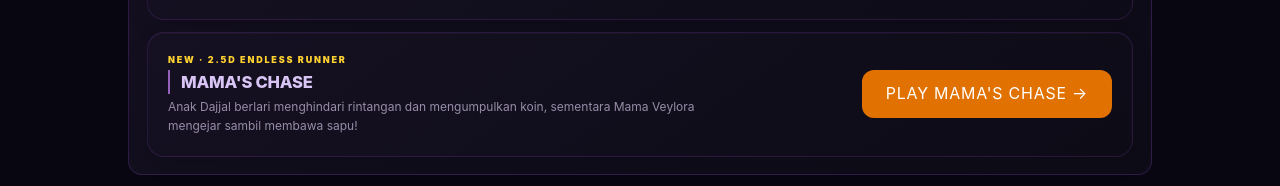
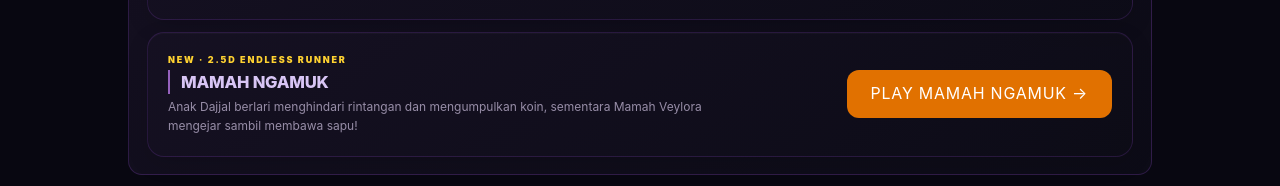
Before and after one commit to tebayoll97/daily-riddle-dajjal, a Next.js app: page /games in a window 1280 px wide. Shown: the part 923-1109 px from the top of the page. Built offline with nearby package versions, Linux system fonts and the light colour scheme; no server answers; the database is empty.

Commit message:
Point Game Library to dedicated mini-game routes

```diff
--- a/app/games/page.js
+++ b/app/games/page.js
@@ -171,15 +171,15 @@ export default function GamesPage() {
               <h3 className="text-xl font-black text-white">RUN & JUMP</h3>
               <p className="mt-1 max-w-xl text-xs leading-relaxed text-gray-400">Lari tanpa henti bersama karakter universe kita. Lompat, hindari rintangan, dan pecahkan rekor jarakmu.</p>
             </div>
-            <button type="button" onClick={() => router.push("/mini-game")} className="w-full shrink-0 rounded-xl bg-purple-600 px-6 py-3 text-xs font-black tracking-wider text-white transition hover:bg-purple-500 active:scale-[.98] sm:w-auto">PLAY MINI GAME →</button>
+            <button type="button" onClick={() => router.push("/mini-game/run-jump")} className="w-full shrink-0 rounded-xl bg-purple-600 px-6 py-3 text-xs font-black tracking-wider text-white transition hover:bg-purple-500 active:scale-[.98] sm:w-auto">PLAY MINI GAME →</button>
           </article>
           <article className="mt-3 flex flex-col items-start gap-4 rounded-2xl border border-amber-300/20 bg-gradient-to-r from-[#2a2119] to-[#14101d] p-5 sm:flex-row sm:items-center sm:justify-between ui-card">
             <div>
               <p className="mb-1 text-[9px] font-black tracking-[.2em] text-amber-300">NEW · 2.5D ENDLESS RUNNER</p>
-              <h3 className="text-xl font-black text-white">MAMA&apos;S CHASE</h3>
-              <p className="mt-1 max-w-xl text-xs leading-relaxed text-gray-400">Anak Dajjal berlari menghindari rintangan dan mengumpulkan koin, sementara Mama Veylora mengejar sambil membawa sapu!</p>
+              <h3 className="text-xl font-black text-white">MAMAH NGAMUK</h3>
+              <p className="mt-1 max-w-xl text-xs leading-relaxed text-gray-400">Anak Dajjal berlari menghindari rintangan dan mengumpulkan koin, sementara Mamah Veylora mengejar sambil membawa sapu!</p>
             </div>
-            <button type="button" onClick={() => router.push("/universe-runner")} className="ui-interactive w-full shrink-0 rounded-xl bg-amber-600 px-6 py-3 text-xs font-black tracking-wider text-white transition hover:bg-amber-500 active:scale-[.98] sm:w-auto">PLAY MAMA&apos;S CHASE →</button>
+            <button type="button" onClick={() => router.push("/mini-game/mamah-ngamuk")} className="ui-interactive w-full shrink-0 rounded-xl bg-amber-600 px-6 py-3 text-xs font-black tracking-wider text-white transition hover:bg-amber-500 active:scale-[.98] sm:w-auto">PLAY MAMAH NGAMUK →</button>
           </article>
         </section>
 
```
